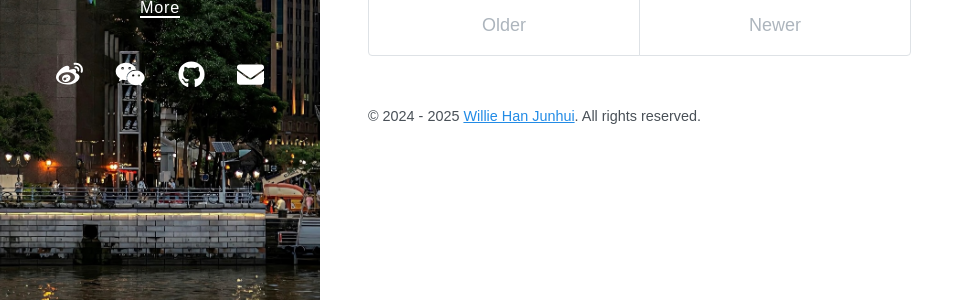
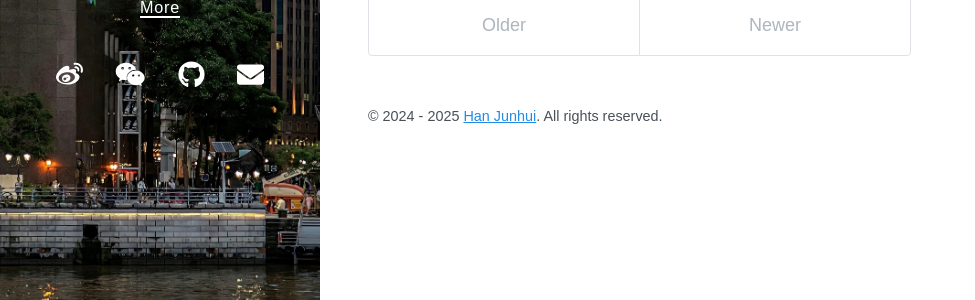
Before and after one commit to mr-willie/mr-willie.github.io, a Jekyll site: the page built from index.html, in a window 1280 px wide. Shown: the part 546-846 px from the top of the page, without its empty margins (0-975 px from the left). Built offline with Jekyll 4.4.1, drawn with Linux system fonts in a browser that asks for light colours; nearby versions of some CDN libraries; the list of posts is cut into pages by our own code.

Commit message:
2025/09/16/11:22 - Modified the contents.

```diff
--- a/_config.yml
+++ b/_config.yml
@@ -52,6 +52,6 @@ sass:
 
 # Specify the author for blog posts
 author:
-  name: Willie Han Junhui
+  name: Han Junhui
   url: /about
   email:
```
